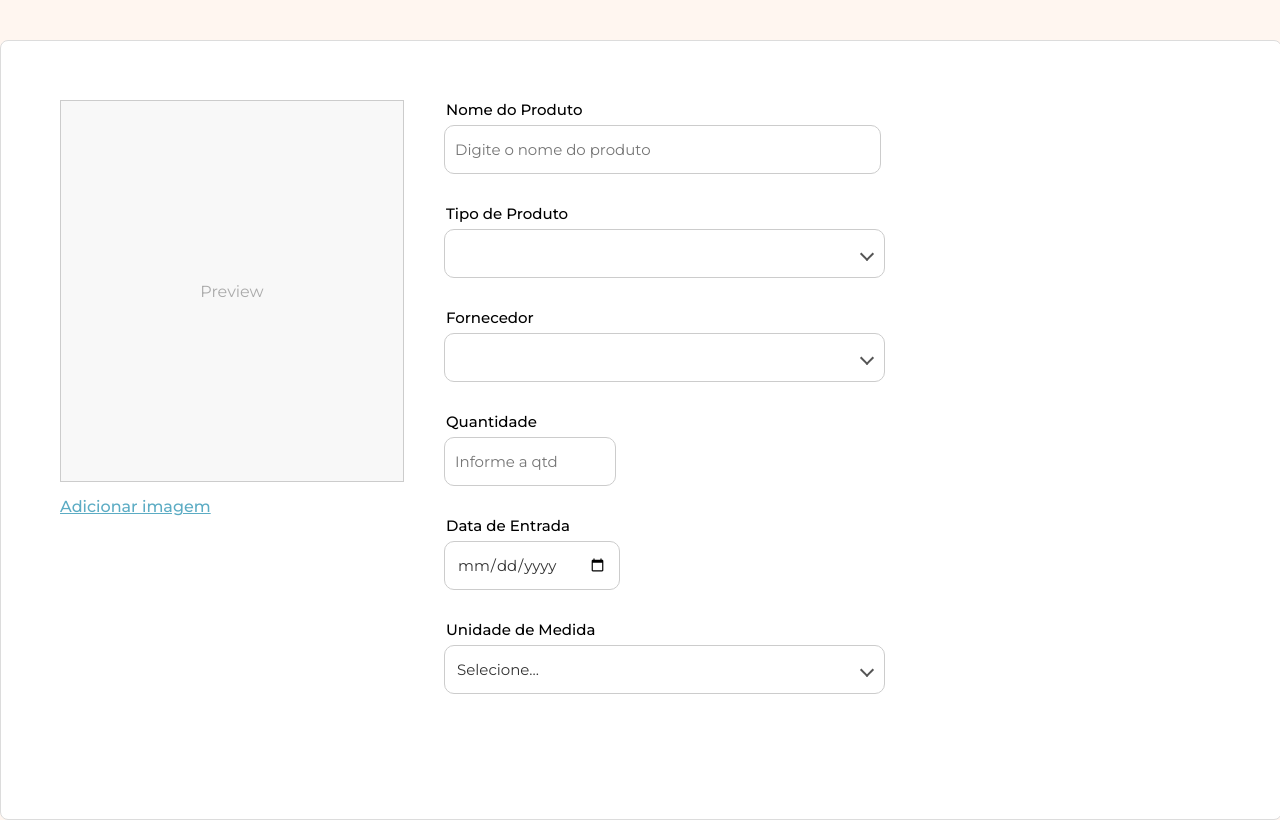
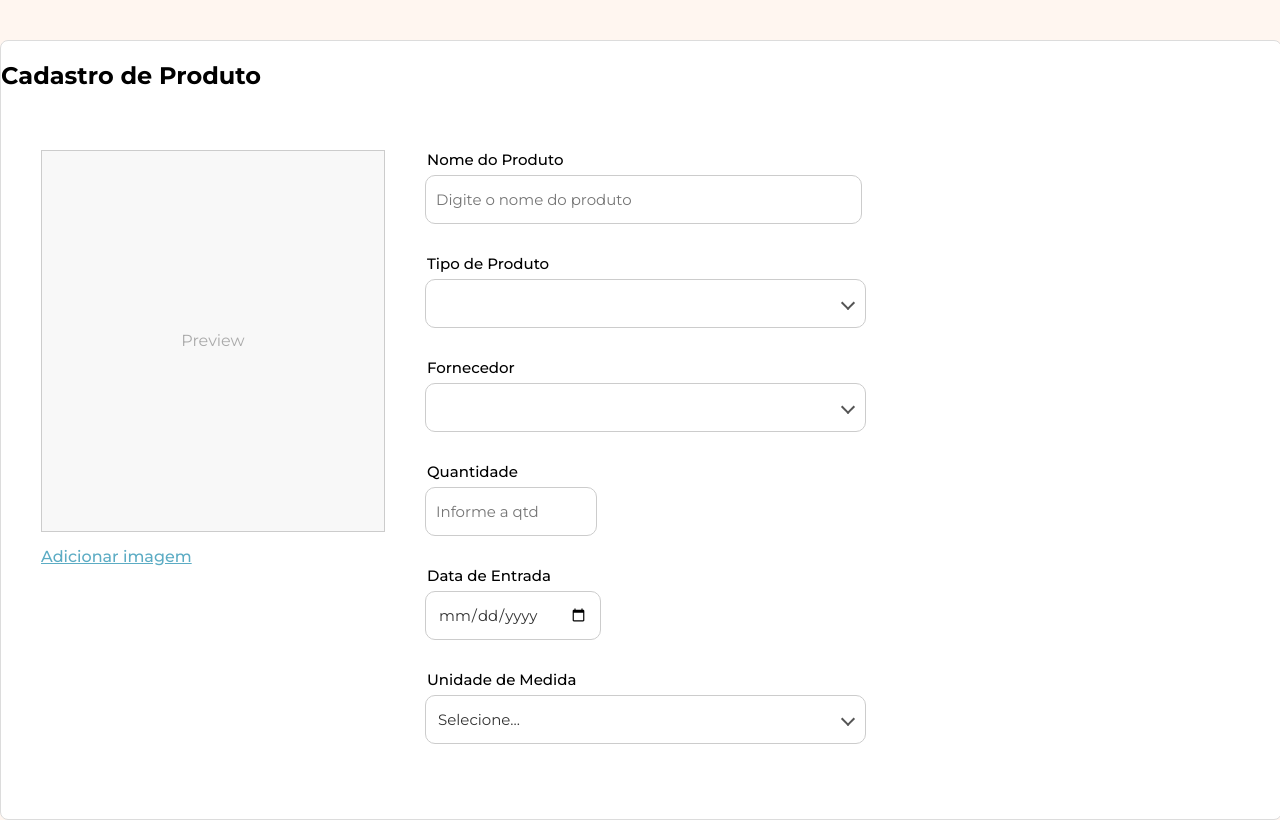
Before and after one commit to biancavaz/ProjetoFinal-Fluxee, a Flask app: page /cadastrar-produto in a window 1280 px wide. Shown: the part 60-880 px from the top of the page. Run offline with Flask 3, Linux system fonts and the light colour scheme; data that the repository does not hold is empty.

Commit message:
titulo colocado

```diff
--- a/app/templates/cadastrar_produto.html
+++ b/app/templates/cadastrar_produto.html
@@ -11,10 +11,12 @@
     {% include 'componentes/header/header.html' %}
 
  <div class="container-produto">
-    <div class="box-branca"></div>
+    <div class="box-branca">
+
+        <h2 class="titulo-box">Cadastro de Produto</h2>
 
         <div class="conteudo-sobre-box">
-        <!-- Campo de imagem com pré-visualização -->
+
             <div class="campo-imagem">
                 <div class="image-preview" id="imagePreview">
                     <span>Preview</span>
@@ -23,8 +25,8 @@
             <div class="adicionar-imagem-texto" id="adicionarImagem">Adicionar imagem</div>
         </div>
 
-        <!-- Campos (componentes) -->
         <div class="campos-direita">
+
             {% include 'componentes/boxs/box_nome.html' %}
 
             {% set label = 'Tipo de Produto' %}
@@ -48,8 +50,6 @@
             {% set options = unidades_medida %}
             {% include 'componentes/boxs/box_unidade_medida.html' %}
 
-        <!-- dropdown só mostra quando n tem nada em baixo, arrumar -->
-
         </div>
     </div>
 </div>
```
Lines whose indentation alone changed are shown as unchanged.
